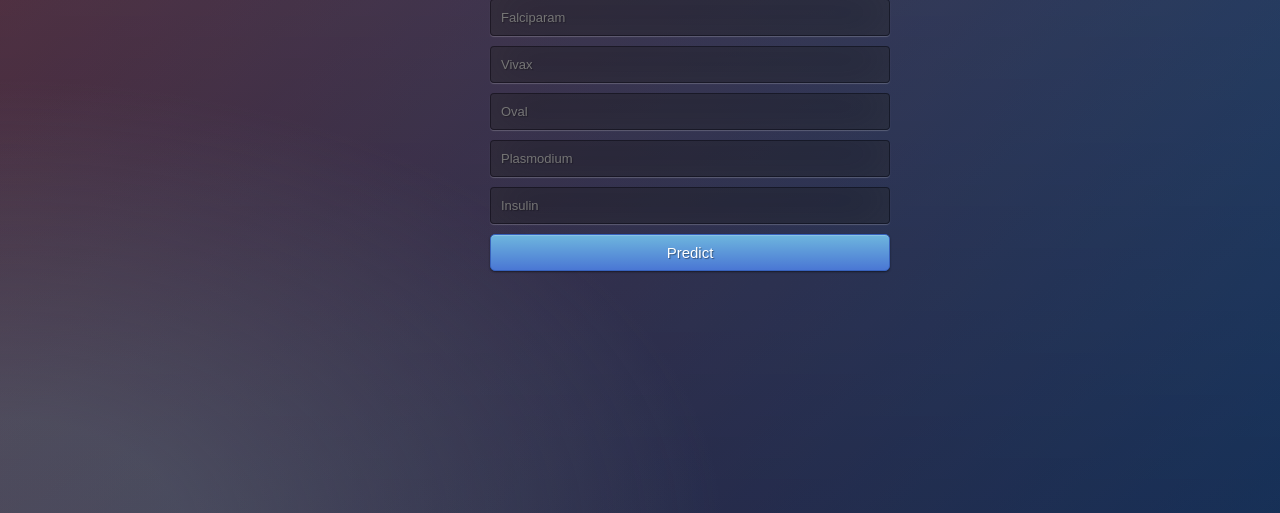
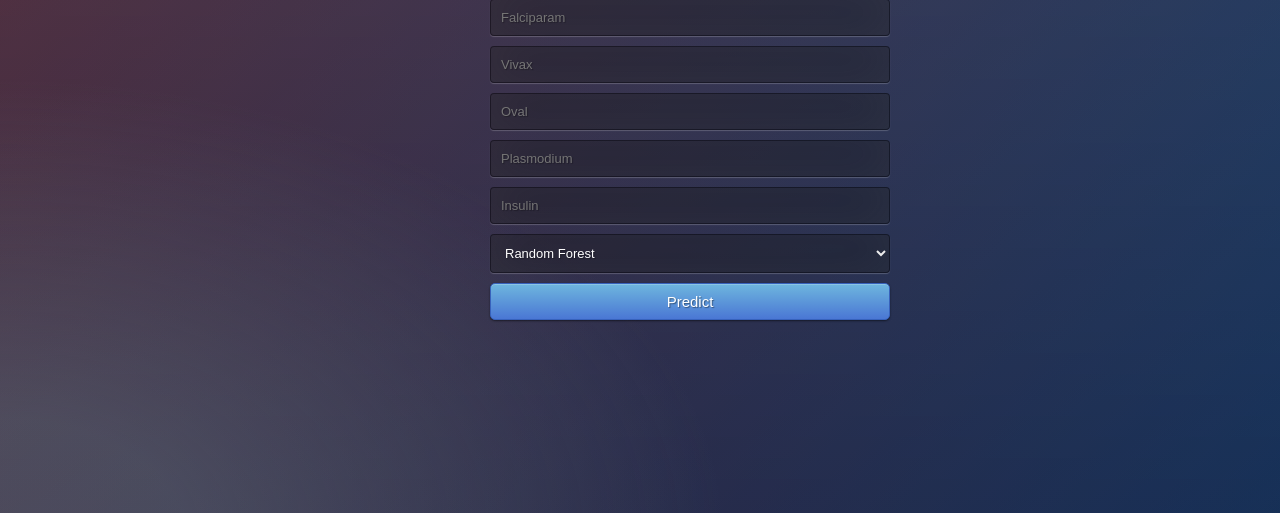
Before and after one commit to gopalthurubati/MalariaDetection, a Flask app: page / in a window 1280 px wide. Shown: the part 268-781 px from the top of the page. Run offline with Flask 2, Linux system fonts and the light colour scheme.

Commit message:
Update homepage.html

```diff
--- a/templates/homepage.html
+++ b/templates/homepage.html
@@ -4,7 +4,6 @@
 <head>
   <meta charset="UTF-8">
   <title>ML API</title>
-	<meta name="viewport" content="width=device-width, initial-scale=1">
   <link href='https://fonts.googleapis.com/css?family=Pacifico' rel='stylesheet' type='text/css'>
 <link href='https://fonts.googleapis.com/css?family=Arimo' rel='stylesheet' type='text/css'>
 <link href='https://fonts.googleapis.com/css?family=Hind:300' rel='stylesheet' type='text/css'>
@@ -25,7 +24,13 @@
         <input type="text" name="3" placeholder="Plasmodium" required="required" />
 
         <input type="text" name="4" placeholder="Insulin" required="required" />
+        <select name="selection" id="sel1s">
 
+            <option value="rf">Random Forest</option>
+            <option value="svm">SVM</option>
+            <option value="dt">Decision Tree</option>
+
+        </select>
 
         <button type="submit" class="btn btn-primary btn-block btn-large">Predict</button>
 
```
